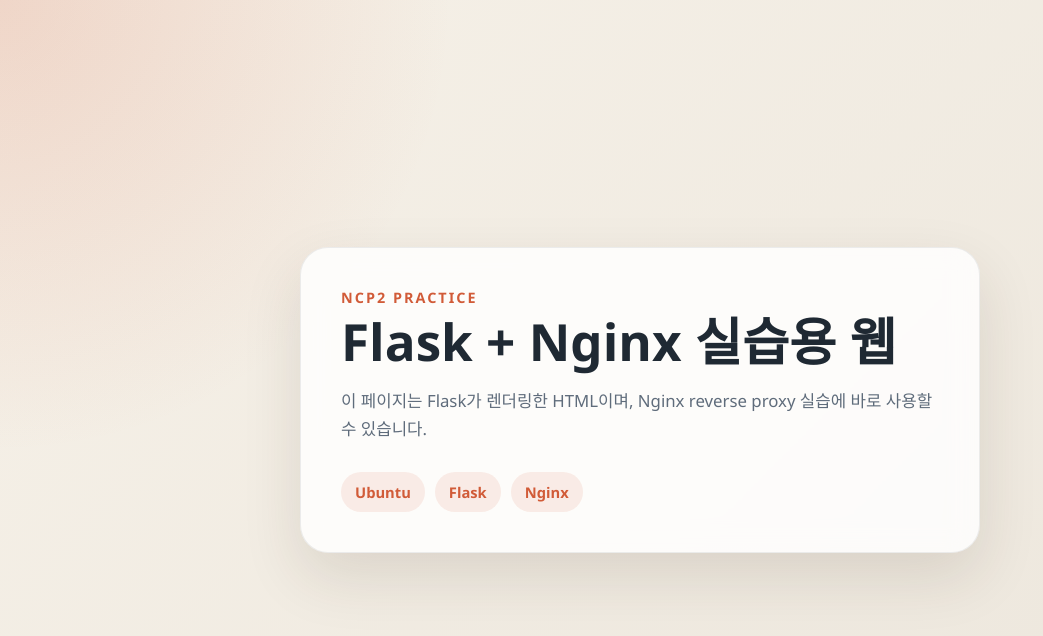
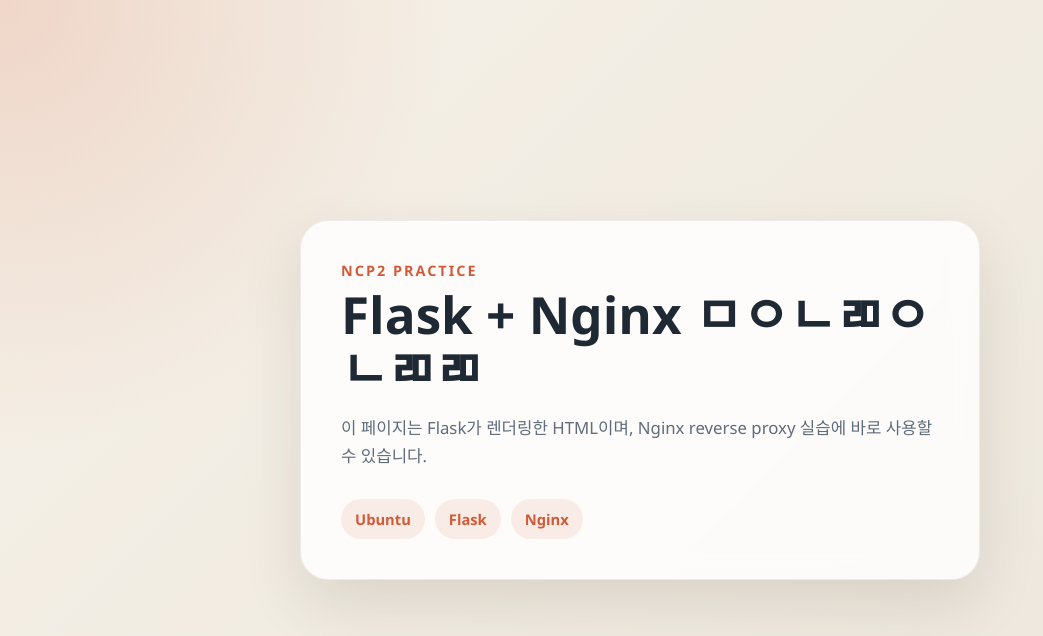
Before and after one commit to gonas0919/NCP2, a Flask app: page / in a window 1280 px wide. Shown: the top 636 px of the page, without its empty margins (0-1043 px from the left). Run offline with Flask 3, Linux system fonts and the light colour scheme.

Commit message:
ㅁㅇㄴㄹ

```diff
--- a/templates/index.html
+++ b/templates/index.html
@@ -10,7 +10,7 @@
     <main class="hero">
       <section class="card">
         <p class="eyebrow">NCP2 Practice</p>
-        <h1>Flask + Nginx 실습용 웹</h1>
+        <h1>Flask + Nginx ㅁㅇㄴㄻㅇㄴㄻㄻ</h1>
         <p class="description">
           이 페이지는 Flask가 렌더링한 HTML이며, Nginx reverse proxy 실습에 바로 사용할 수 있습니다.
         </p>
```
